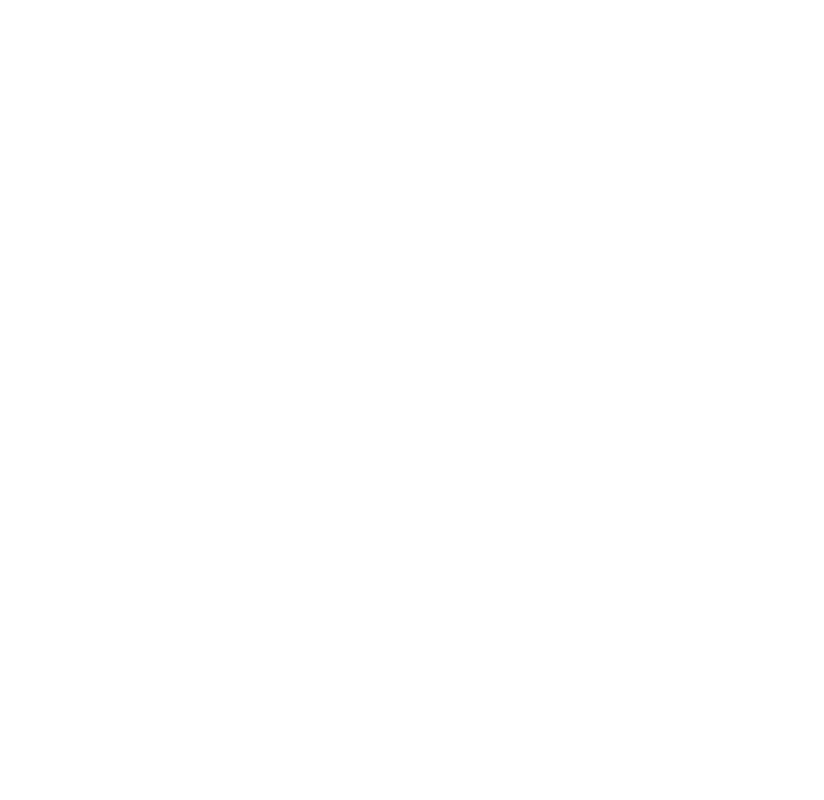
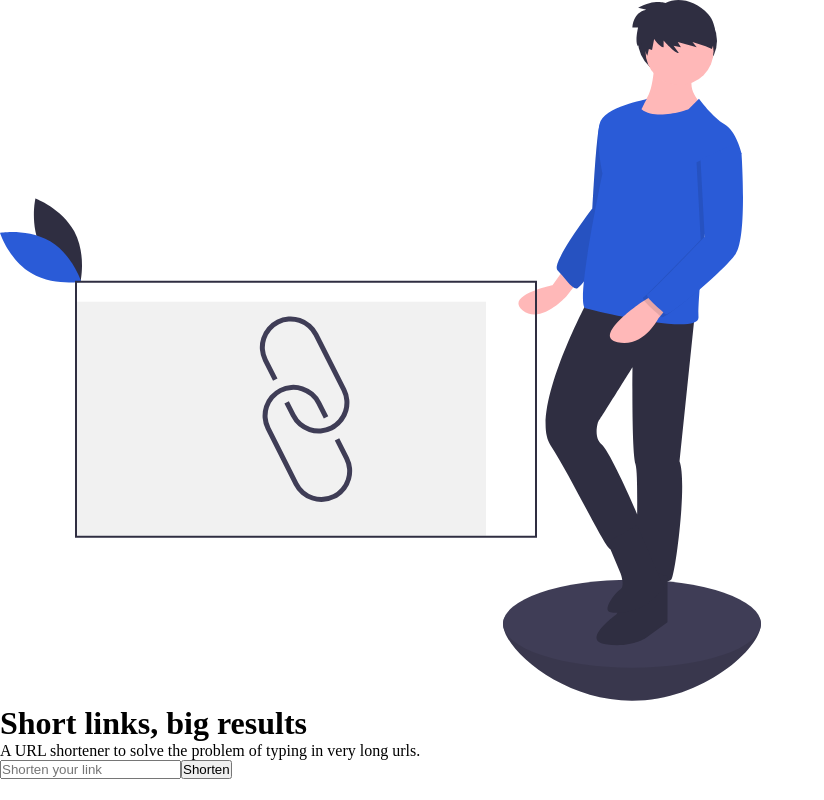
Before and after one commit to tobikuyo/URL-Shortener, a React (Create React App) app in the folder client/: page / in a window 1280 px wide. Shown: the whole page, without its empty margins (0-824 px from the left). Built offline with nearby package versions, Linux system fonts and the light colour scheme.

Commit message:
Create initial structure for Shortener component

```diff
--- a/client/src/App.js
+++ b/client/src/App.js
@@ -1,5 +1,14 @@
+import Shortener from './components/Shortener';
+import { ReactComponent as HeaderImage } from './assets/link-shortener.svg';
+import './App.css';
+
 const App = () => {
-    return <div></div>;
+    return (
+        <div className="container">
+            <HeaderImage />
+            <Shortener />
+        </div>
+    );
 };
 
 export default App;
--- /dev/null
+++ b/client/src/components/Shortener.js
@@ -0,0 +1,20 @@
+const Shortener = () => {
+    return (
+        <>
+            <h1 className="container__heading">Short links, big results</h1>
+            <p className="container__text">
+                A URL shortener to solve the problem of typing in very long urls.
+            </p>
+            <form className="container__form">
+                <input
+                    type="text"
+                    placeholder="Shorten your link"
+                    className="container__input"
+                />
+                <input type="submit" value="Shorten" className="container__submit" />
+            </form>
+        </>
+    );
+};
+
+export default Shortener;
```
